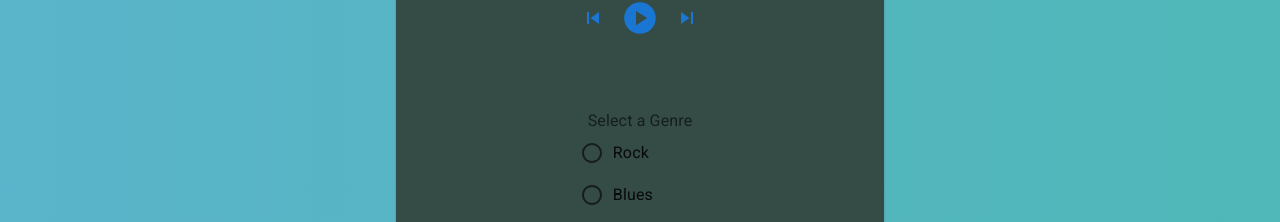
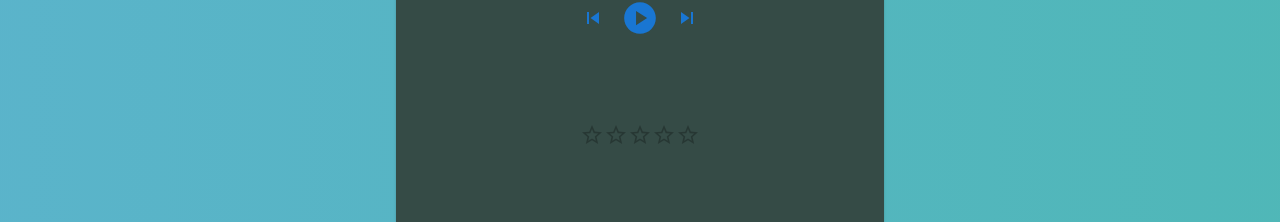
Before and after one commit to IUS-CS/Capstone-Project-Mathematical-Maestros, a React (Create React App) app in the folder react-front-end/: page / in a window 1280 px wide. Shown: the part 576-798 px from the top of the page. Built offline with nearby package versions, Linux system fonts and the light colour scheme; no server answers.

Commit message:
rating component

```diff
--- a/react-front-end/package.json
+++ b/react-front-end/package.json
@@ -16,6 +16,7 @@
     "@testing-library/jest-dom": "^5.14.1",
     "@testing-library/react": "^11.2.7",
     "@testing-library/user-event": "^12.8.3",
+    "axios": "^0.26.1",
     "html-midi-player": "^1.4.0",
     "react": "^17.0.2",
     "react-dom": "^17.0.2",
--- a/react-front-end/src/components/Player/Player.js
+++ b/react-front-end/src/components/Player/Player.js
@@ -6,6 +6,7 @@ import CardContent from '@mui/material/CardContent';
 import CardMedia from '@mui/material/CardMedia';
 import Typography from '@mui/material/Typography';
 import PlayerForm from "./PlayerForm";
+import PlayerRating from "./PlayerRating";
 
 const Player = (props) => {
 
@@ -54,8 +55,8 @@ const Player = (props) => {
       width: '35%',
       padding: '20px',
       textAlign: 'center',
-      height: '30rem',
       backgroundColor: '#354B46',
+      minWidth: "345px",
     },
   }
 
@@ -79,6 +80,9 @@ const Player = (props) => {
           />
         </CardMedia>
         <CardContent>
+          <PlayerRating
+            songId={songId}
+          />
           <PlayerForm/>
         </CardContent>
       </Box>
--- /dev/null
+++ b/react-front-end/src/components/Player/PlayerRating.js
@@ -0,0 +1,72 @@
+import React, { useEffect } from 'react';
+import Box from '@mui/material/Box';
+import Rating from '@mui/material/Rating';
+import httpClient from '../../httpClient';
+
+const PlayerRating = (props) => {
+
+  const [averageRating, setAverageRating] = React.useState(null);
+  const [currentUser, setCurrentUser] = React.useState(null);
+  const [ratingValue, setRatingValue] = React.useState(0);
+
+  useEffect(() => {
+    (async () => {
+      try {
+        const resp = await httpClient.get("/users/session");
+        setCurrentUser(resp.data);
+      } catch(error) {
+        console.log("Not authenticated");
+      }
+    })();
+  }, []);
+
+  useEffect(() => {
+    (async () => {
+      try {
+        const resp = await httpClient.get(`/song/rating/${props.songId}`);
+        setAverageRating(resp.data);
+      } catch(error) {
+        console.log("Not authenticated");
+      }
+    })();
+  }, [props.songId, ratingValue]);
+
+  const handleClick = (newValue) => {
+
+    const requestOptions = {
+      method: "POST",
+      headers: { "Content-Type": "application/json" },
+      body: JSON.stringify({ song_id: props.songId, user_id: currentUser.id, stars: newValue })
+    };
+
+    if(newValue !== 0) {
+      try {
+        fetch("/song/rating", requestOptions)
+        .then(response => response.json())
+        .then(res => console.log(res))
+        // Set Rating Value after Fetch, see above useEffect dependency.
+        setRatingValue(newValue);
+      }
+      catch(err) {
+        console.log(err)
+      }
+    }
+  }
+
+  return (
+    <div style={{ display: 'block', padding: 30 }}>
+      <Box component="fieldset" mb={3} borderColor="transparent">
+        <Rating
+          name="Rating Label"
+          value={averageRating && averageRating}
+          onChange={(event, newValue) => {
+            handleClick(newValue);
+          }}
+          precision={0.5}
+        />
+      </Box>
+    </div>
+  );
+}
+
+export default PlayerRating;
--- /dev/null
+++ b/react-front-end/src/httpClient.js
@@ -0,0 +1,5 @@
+import axios from "axios";
+
+export default axios.create({
+    withCredentials: true,
+});
```
Also changed, not shown: 1 other file (tests, documents, lock files or other folders).
